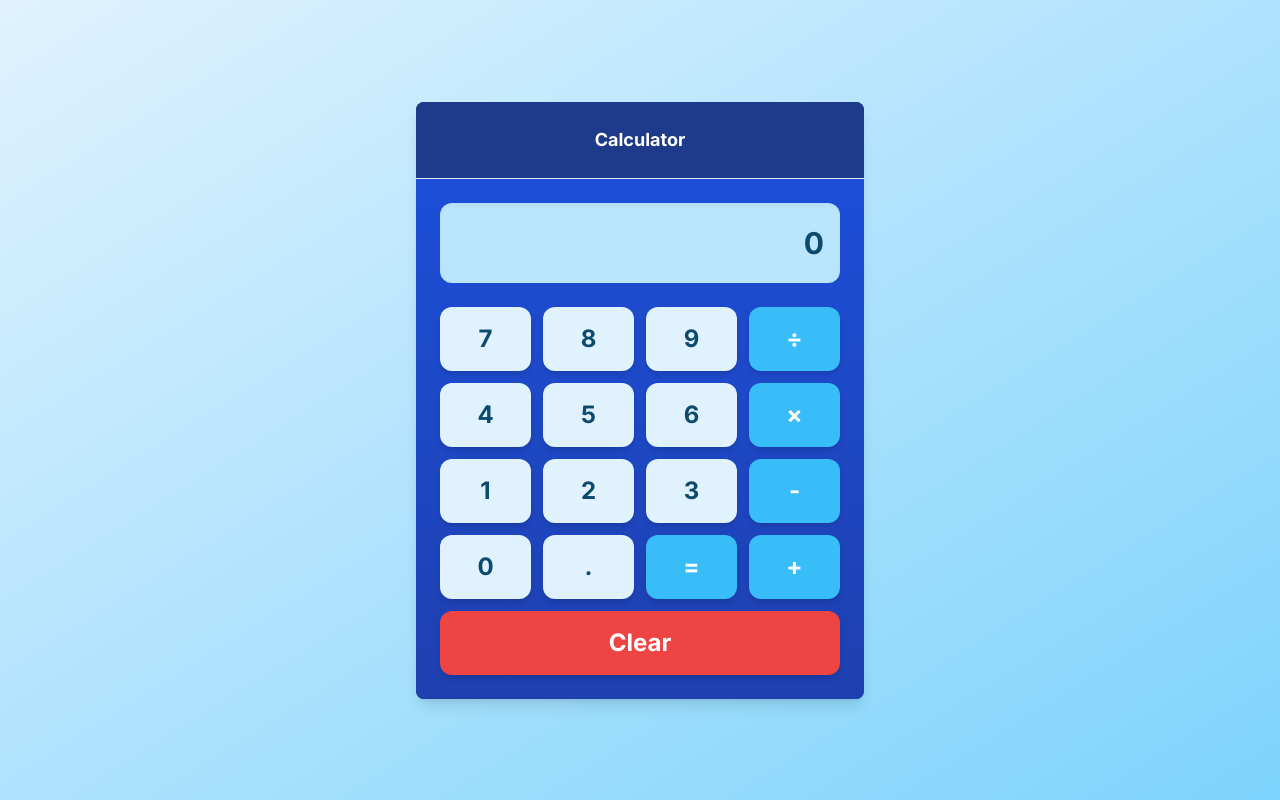
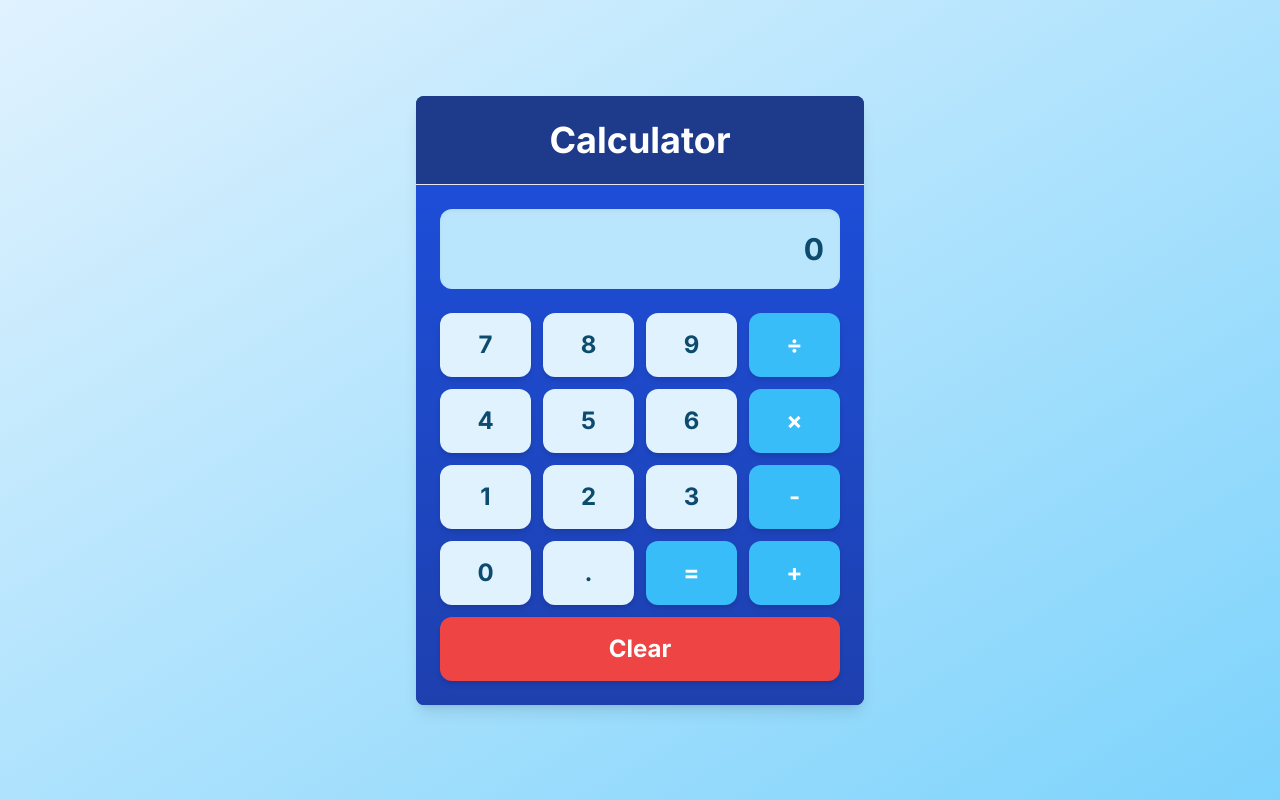
Before and after one commit to Hadil-Ben-Abdallah/Calculator, a Next.js app: page / in a window 1280 px wide. Built offline with nearby package versions, Linux system fonts and the light colour scheme.

Commit message:
Update global.css

```diff
--- a/src/app/calculator/page.tsx
+++ b/src/app/calculator/page.tsx
@@ -73,7 +73,7 @@ export default function Calculator() {
     <div className="min-h-screen bg-gradient-to-br from-sky-100 to-sky-300 flex items-center justify-center p-4">
       <Card className="w-full max-w-md bg-sky-800 shadow-2xl rounded-3xl overflow-hidden transform perspective-1000 rotate-x-5">
         <CardHeader className="bg-blue-900 text-white p-6">
-          <CardTitle className="text-4xl font-bold text-center">Calculator</CardTitle>
+          <CardTitle className=" font-bold text-center head-calc">Calculator</CardTitle>
         </CardHeader>
         <CardContent className="p-6 bg-gradient-to-b from-blue-700 to-blue-800">
           <div className="bg-sky-200 p-4 rounded-xl mb-6 shadow-inner transform -rotate-x-3">
--- a/src/app/globals.css
+++ b/src/app/globals.css
@@ -25,3 +25,7 @@ body {
     text-wrap: balance;
   }
 }
+
+.head-calc {
+  @apply text-4xl;
+}
```
